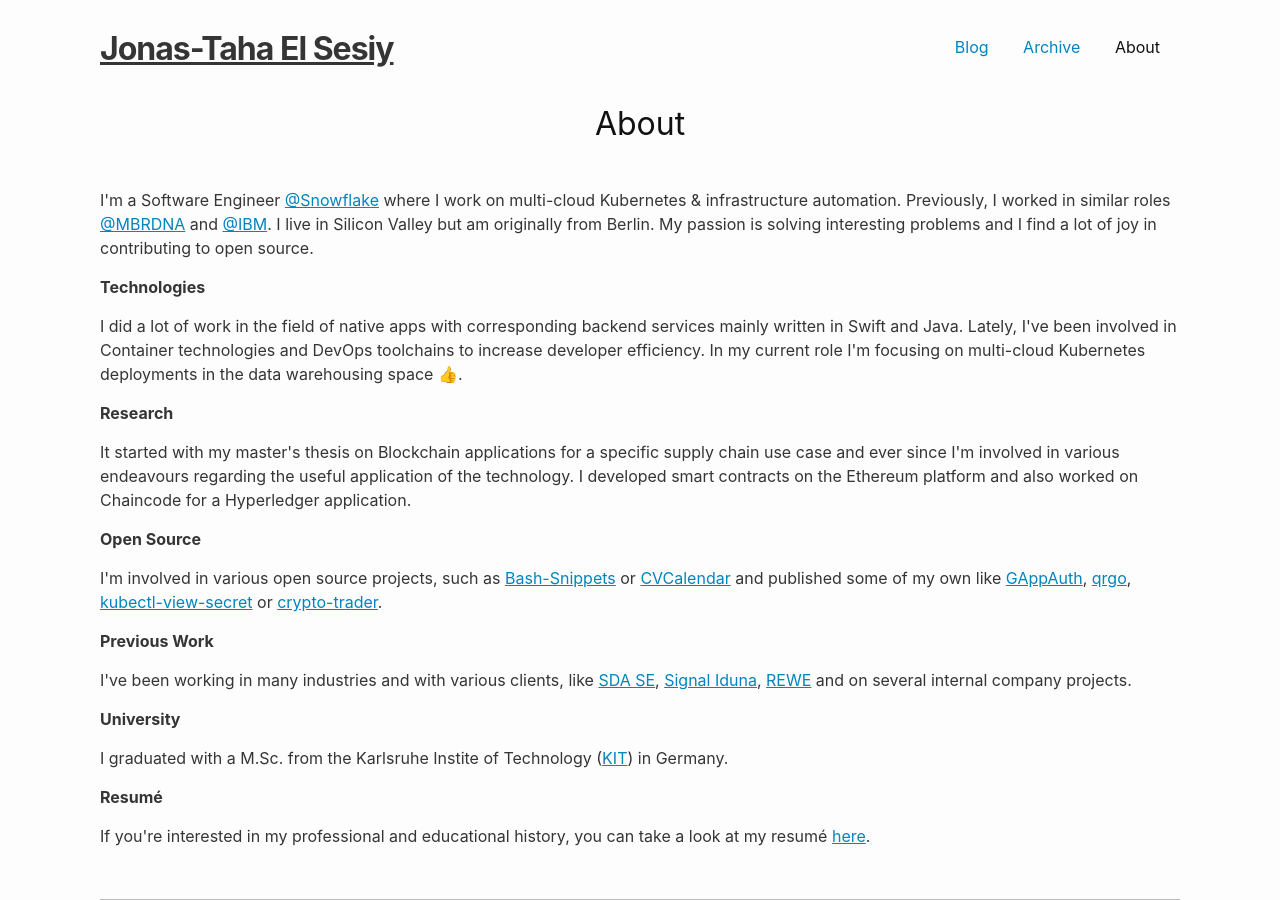
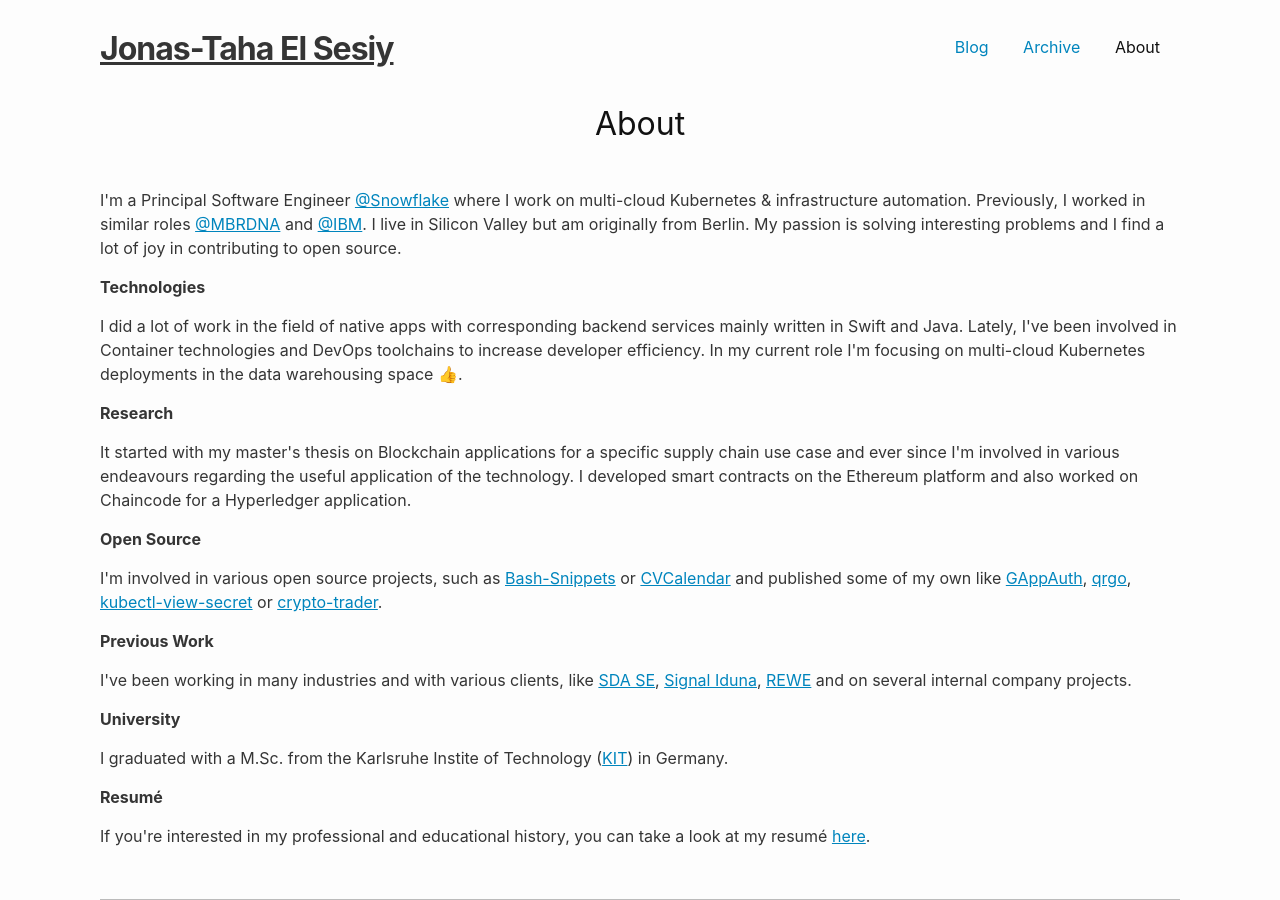
Before and after one commit to elsesiy/elsesiy.com, a Jekyll site: the page built from about.md, in a window 1280 px wide and 900 px high. Built offline with Jekyll 4.4.1, drawn with Linux system fonts in a browser that asks for light colours; emoji names are drawn with the system emoji font.

```diff
--- a/about.md
+++ b/about.md
@@ -12,7 +12,7 @@ meta: {}
 <h1 style="text-align: center; margin-bottom: 40px; margin-top: -50px">About</h1>
 
 <div>
-  <p>I'm a Software Engineer <a href="http://snowflake.com/" target="_blank">@Snowflake</a> where I work on multi-cloud Kubernetes & infrastructure automation. Previously, I worked in similar roles  <a href="http://mbrdna.com/" target="_blank">@MBRDNA</a> and <a href="https://www.ibm.com/" target="_blank">@IBM</a>. I live in Silicon Valley but am originally from Berlin. My passion is solving interesting problems and I find a lot of joy in contributing to open source.</p>
+  <p>I'm a Principal Software Engineer <a href="http://snowflake.com/" target="_blank">@Snowflake</a> where I work on multi-cloud Kubernetes & infrastructure automation. Previously, I worked in similar roles  <a href="http://mbrdna.com/" target="_blank">@MBRDNA</a> and <a href="https://www.ibm.com/" target="_blank">@IBM</a>. I live in Silicon Valley but am originally from Berlin. My passion is solving interesting problems and I find a lot of joy in contributing to open source.</p>
 
   <p><b>Technologies</b></p>
 
@@ -35,7 +35,7 @@ meta: {}
   <p>I graduated with a M.Sc. from the Karlsruhe Instite of Technology (<a href="https://www.kit.edu/" target="_blank">KIT</a>) in Germany.</p>
 
   <p><b>Resumé</b></p>
-  <p>If you're interested in my professional and educational history, you can take a look at my resumé <a href="/assets/about/2026-01-19_Jonas-Taha-El-Sesiy-Resume.pdf" target="_blank">here</a>.</p>
+  <p>If you're interested in my professional and educational history, you can take a look at my resumé <a href="/assets/about/2026-05-04_Jonas-Taha-El-Sesiy-Resume.pdf" target="_blank">here</a>.</p>
 </div>
 
 
```
Also changed, not shown: Gemfile.lock, 2 other files.
